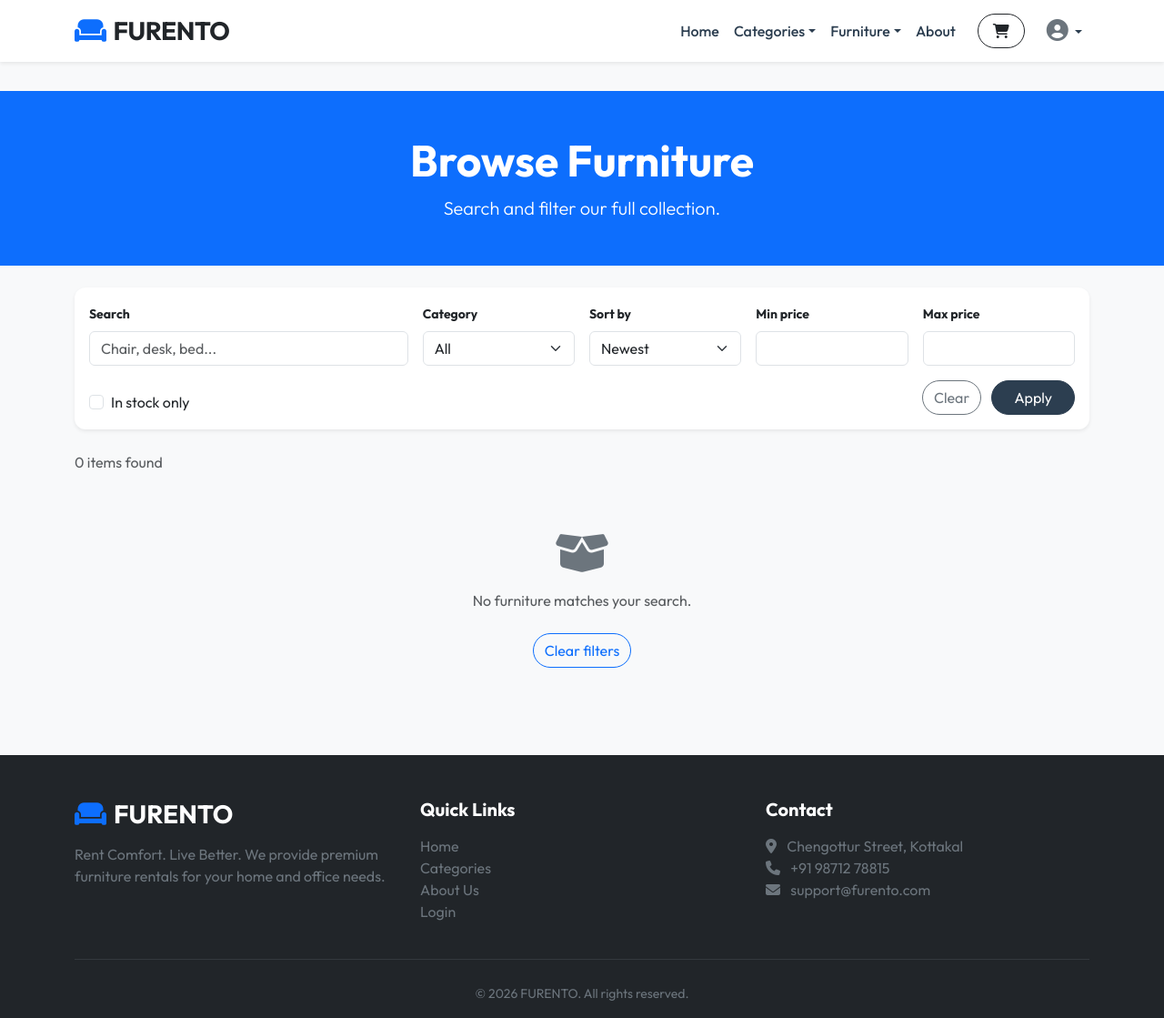
After one commit to IshanShabin/FURENTO, a Spring Boot app: page /furniture in a window 1280 px wide. The commit adds this page. Shown: the whole page at 91% size. Run offline with Spring Boot 4, Linux system fonts and the light colour scheme; the visitor is signed in with stand-in values (Sample User, id 1); data comes from the database, SQL or seed files in the repository; data that the repository does not hold is empty; some of the project's set-up classes (security, data sources, template engines, error pages and the like) are left out, and stand-ins take their place; some libraries are stand-ins or nearby versions.

Commit message:
Add browse page with search, filters, sorting and pagination

```diff
--- a/furniture-rental-system/src/main/java/com/furniture/rental/controller/HomeController.java
+++ b/furniture-rental-system/src/main/java/com/furniture/rental/controller/HomeController.java
@@ -1,16 +1,24 @@
 package com.furniture.rental.controller;
 
+import com.furniture.rental.dto.FurnitureFilter;
+import com.furniture.rental.entity.Furniture;
 import com.furniture.rental.service.CategoryService;
 import com.furniture.rental.service.FurnitureService;
-import com.furniture.rental.entity.Furniture;
 import org.springframework.beans.factory.annotation.Autowired;
 import org.springframework.stereotype.Controller;
 import org.springframework.ui.Model;
+import org.springframework.validation.BindingResult;
 import org.springframework.web.bind.annotation.GetMapping;
+import org.springframework.web.bind.annotation.ModelAttribute;
 import org.springframework.web.bind.annotation.PathVariable;
+
+import java.net.URLEncoder;
+import java.nio.charset.StandardCharsets;
 
 @Controller
 public class HomeController {
+
+    private static final int PAGE_SIZE = 12;
 
     @Autowired
     private FurnitureService furnitureService;
@@ -23,6 +31,17 @@ public class HomeController {
         model.addAttribute("trendingFurniture", furnitureService.getTrendingFurniture());
         model.addAttribute("categories", categoryService.getAllCategories());
         return "index";
+    }
+
+    @GetMapping("/furniture")
+    public String browse(@ModelAttribute("filter") FurnitureFilter filter,
+            BindingResult bindingResult, Model model) {
+        // A BindingResult parameter makes invalid values (like minPrice=abc) be ignored
+        // instead of failing.
+        model.addAttribute("results", furnitureService.search(filter, PAGE_SIZE));
+        model.addAttribute("categories", categoryService.getAllCategories());
+        model.addAttribute("pageBaseUrl", pageBaseUrl(filter));
+        return "furniture-list";
     }
 
     @GetMapping("/furniture/{id}")
@@ -48,4 +67,30 @@ public class HomeController {
         model.addAttribute("furnitureList", furnitureService.getFurnitureByCategory(id));
         return "category-products";
     }
+
+    /**
+     * The "/furniture?..." part of a page link, with only the active filters.
+     * It always ends with "?" or "&" so the template can append "page=N".
+     */
+    static String pageBaseUrl(FurnitureFilter filter) {
+        StringBuilder url = new StringBuilder("/furniture?");
+        appendParam(url, "q", filter.getQ());
+        appendParam(url, "category", filter.getCategory());
+        appendParam(url, "minPrice", filter.getMinPrice());
+        appendParam(url, "maxPrice", filter.getMaxPrice());
+        if (Boolean.TRUE.equals(filter.getAvailableOnly())) {
+            appendParam(url, "availableOnly", "true");
+        }
+        appendParam(url, "sort", filter.getSort());
+        return url.toString();
+    }
+
+    private static void appendParam(StringBuilder url, String name, Object value) {
+        if (value == null || value.toString().isBlank()) {
+            return;
+        }
+        url.append(name).append('=')
+                .append(URLEncoder.encode(value.toString(), StandardCharsets.UTF_8))
+                .append('&');
+    }
 }
--- a/furniture-rental-system/src/main/java/com/furniture/rental/repository/FurnitureRepository.java
+++ b/furniture-rental-system/src/main/java/com/furniture/rental/repository/FurnitureRepository.java
@@ -2,9 +2,10 @@ package com.furniture.rental.repository;
 
 import com.furniture.rental.entity.Furniture;
 import org.springframework.data.jpa.repository.JpaRepository;
+import org.springframework.data.jpa.repository.JpaSpecificationExecutor;
 import java.util.List;
 
-public interface FurnitureRepository extends JpaRepository<Furniture, Long> {
+public interface FurnitureRepository extends JpaRepository<Furniture, Long>, JpaSpecificationExecutor<Furniture> {
     List<Furniture> findByCategoryId(Long categoryId);
 
     boolean existsByNameIgnoreCase(String name);
--- /dev/null
+++ b/furniture-rental-system/src/main/resources/templates/furniture-list.html
@@ -0,0 +1,232 @@
+<!DOCTYPE html>
+<html xmlns:th="http://www.thymeleaf.org">
+  <head th:replace="~{layout :: head('Browse Furniture')}"></head>
+
+  <body>
+    <div th:replace="~{layout :: navbar}"></div>
+
+    <div class="bg-primary text-white py-5 mb-4">
+      <div class="container text-center">
+        <h1 class="display-5 fw-bold">Browse Furniture</h1>
+        <p class="lead mb-0">Search and filter our full collection.</p>
+      </div>
+    </div>
+
+    <div class="container mb-5">
+      <!-- Search and filters -->
+      <form
+        th:action="@{/furniture}"
+        method="get"
+        class="card border-0 shadow-sm p-3 mb-4"
+      >
+        <div class="row g-3 align-items-end">
+          <div class="col-12 col-md-4">
+            <label for="q" class="form-label small fw-bold">Search</label>
+            <input
+              type="search"
+              class="form-control"
+              id="q"
+              name="q"
+              maxlength="100"
+              placeholder="Chair, desk, bed..."
+              th:value="${filter.q}"
+            />
+          </div>
+          <div class="col-6 col-md-2">
+            <label for="category" class="form-label small fw-bold"
+              >Category</label
+            >
+            <select class="form-select" id="category" name="category">
+              <option value="">All</option>
+              <option
+                th:each="cat : ${categories}"
+                th:value="${cat.id}"
+                th:text="${cat.name}"
+                th:selected="${filter.category != null and filter.category == cat.id}"
+              >
+                Category
+              </option>
+            </select>
+          </div>
+          <div class="col-6 col-md-2">
+            <label for="sort" class="form-label small fw-bold">Sort by</label>
+            <select class="form-select" id="sort" name="sort">
+              <option value="" th:selected="${filter.sort == null or filter.sort == ''}">
+                Newest
+              </option>
+              <option value="priceAsc" th:selected="${filter.sort == 'priceAsc'}">
+                Price: low to high
+              </option>
+              <option value="priceDesc" th:selected="${filter.sort == 'priceDesc'}">
+                Price: high to low
+              </option>
+              <option value="name" th:selected="${filter.sort == 'name'}">
+                Name A to Z
+              </option>
+            </select>
+          </div>
+          <div class="col-6 col-md-2">
+            <label for="minPrice" class="form-label small fw-bold"
+              >Min price</label
+            >
+            <input
+              type="number"
+              class="form-control"
+              id="minPrice"
+              name="minPrice"
+              min="0"
+              step="1"
+              th:value="${filter.minPrice}"
+            />
+          </div>
+          <div class="col-6 col-md-2">
+            <label for="maxPrice" class="form-label small fw-bold"
+              >Max price</label
+            >
+            <input
+              type="number"
+              class="form-control"
+              id="maxPrice"
+              name="maxPrice"
+              min="0"
+              step="1"
+              th:value="${filter.maxPrice}"
+            />
+          </div>
+          <div class="col-12 col-md-6">
+            <div class="form-check">
+              <input
+                class="form-check-input"
+                type="checkbox"
+                id="availableOnly"
+                name="availableOnly"
+                value="true"
+                th:checked="${filter.availableOnly == true}"
+              />
+              <label class="form-check-label" for="availableOnly"
+                >In stock only</label
+              >
+            </div>
+          </div>
+          <div class="col-12 col-md-6 text-md-end">
+            <a href="/furniture" class="btn btn-outline-secondary rounded-pill me-2"
+              >Clear</a
+            >
+            <button type="submit" class="btn btn-primary rounded-pill px-4">
+              Apply
+            </button>
+          </div>
+        </div>
+      </form>
+
+      <p
+        class="text-muted"
+        th:text="${results.totalElements + (results.totalElements == 1 ? ' item' : ' items') + ' found'}"
+      >
+        12 items found
+      </p>
+
+      <!-- No results -->
+      <div th:if="${results.empty}" class="text-center text-muted py-5">
+        <i class="fas fa-box-open fa-3x mb-3 text-secondary"></i>
+        <p>No furniture matches your search.</p>
+        <a href="/furniture" class="btn btn-outline-primary rounded-pill mt-2"
+          >Clear filters</a
+        >
+      </div>
+
+      <!-- Results -->
+      <div class="row g-4" th:unless="${results.empty}">
+        <div class="col-6 col-lg-3" th:each="item : ${results.content}">
+          <div class="card h-100 border-0 shadow-sm furniture-card">
+            <div class="position-relative">
+              <img
+                th:src="${item.images != null and !item.images.empty ? item.images[0].imageUrl : 'https://images.unsplash.com/photo-1592078615290-033ee584e267?auto=format&fit=crop&w=800&q=80'}"
+                class="card-img-top"
+                th:alt="${item.name}"
+                style="height: 200px; object-fit: cover"
+              />
+              <span
+                th:if="${item.available}"
+                class="position-absolute top-0 end-0 m-2 badge bg-dark"
+                th:text="'Stock: ' + ${item.stockQuantity}"
+                >Stock: 5</span
+              >
+              <span
+                th:unless="${item.available}"
+                class="position-absolute top-0 end-0 m-2 badge bg-danger"
+                >Out of stock</span
+              >
+            </div>
+            <div class="card-body d-flex flex-column">
+              <small
+                class="text-uppercase text-secondary mb-1"
+                th:text="${item.category != null ? item.category.name : 'Furniture'}"
+                >Category</small
+              >
+              <h5 class="card-title fw-bold mb-auto" th:text="${item.name}">
+                Furniture item
+              </h5>
+              <div class="mt-3">
+                <div class="mb-3">
+                  <span
+                    class="text-primary fw-bold fs-5"
+                    th:text="${'₹' + #numbers.formatDecimal(item.rentalPricePerMonth, 1, 'COMMA', 2, 'POINT') + '/mo'}"
+                    >₹50/mo</span
+                  >
+                </div>
+                <div class="d-grid">
+                  <a
+                    th:href="@{'/furniture/' + ${item.id}}"
+                    class="btn btn-primary rounded-pill"
+                    >View Details</a
+                  >
+                </div>
+              </div>
+            </div>
+          </div>
+        </div>
+      </div>
+
+      <!-- Pagination -->
+      <nav th:if="${results.totalPages > 1}" aria-label="Pages" class="mt-4">
+        <ul class="pagination justify-content-center flex-wrap">
+          <li
+            class="page-item"
+            th:classappend="${!results.hasPrevious()} ? 'disabled'"
+          >
+            <a
+              class="page-link"
+              th:href="${pageBaseUrl + 'page=' + (results.number - 1)}"
+              >Previous</a
+            >
+          </li>
+          <li
+            class="page-item"
+            th:each="p : ${#numbers.sequence(0, results.totalPages - 1)}"
+            th:classappend="${p == results.number} ? 'active'"
+          >
+            <a
+              class="page-link"
+              th:href="${pageBaseUrl + 'page=' + p}"
+              th:text="${p + 1}"
+              >1</a
+            >
+          </li>
+          <li
+            class="page-item"
+            th:classappend="${!results.hasNext()} ? 'disabled'"
+          >
+            <a
+              class="page-link"
+              th:href="${pageBaseUrl + 'page=' + (results.number + 1)}"
+              >Next</a
+            >
+          </li>
+        </ul>
+      </nav>
+    </div>
+
+    <div th:replace="~{layout :: footer}"></div>
+  </body>
+</html>
--- a/furniture-rental-system/src/main/resources/templates/index.html
+++ b/furniture-rental-system/src/main/resources/templates/index.html
@@ -85,7 +85,7 @@
             </h6>
             <h2 class="fw-bold">Trending Furniture</h2>
           </div>
-          <a href="#" class="text-decoration-none text-primary fw-bold"
+          <a href="/furniture" class="text-decoration-none text-primary fw-bold"
             >View All <i class="fas fa-arrow-right ms-1"></i
           ></a>
         </div>
--- a/furniture-rental-system/src/main/resources/templates/layout.html
+++ b/furniture-rental-system/src/main/resources/templates/layout.html
@@ -52,7 +52,7 @@
                             <a class="nav-link dropdown-toggle" href="#" role="button"
                                 data-bs-toggle="dropdown">Furniture</a>
                             <ul class="dropdown-menu border-0 shadow">
-                                <li><a class="dropdown-item" href="/#furniture">Browse Furniture</a></li>
+                                <li><a class="dropdown-item" href="/furniture">Browse Furniture</a></li>
                                 <li sec:authorize="hasRole('ADMIN')">
                                     <hr class="dropdown-divider">
                                 </li>
```
Also changed, not shown: furniture-rental-system/src/main/java/com/furniture/rental/dto/FurnitureFilter.java (added, +71 -0 lines), furniture-rental-system/src/main/java/com/furniture/rental/service/FurnitureService.java (+67 -0 lines), 2 other files.
